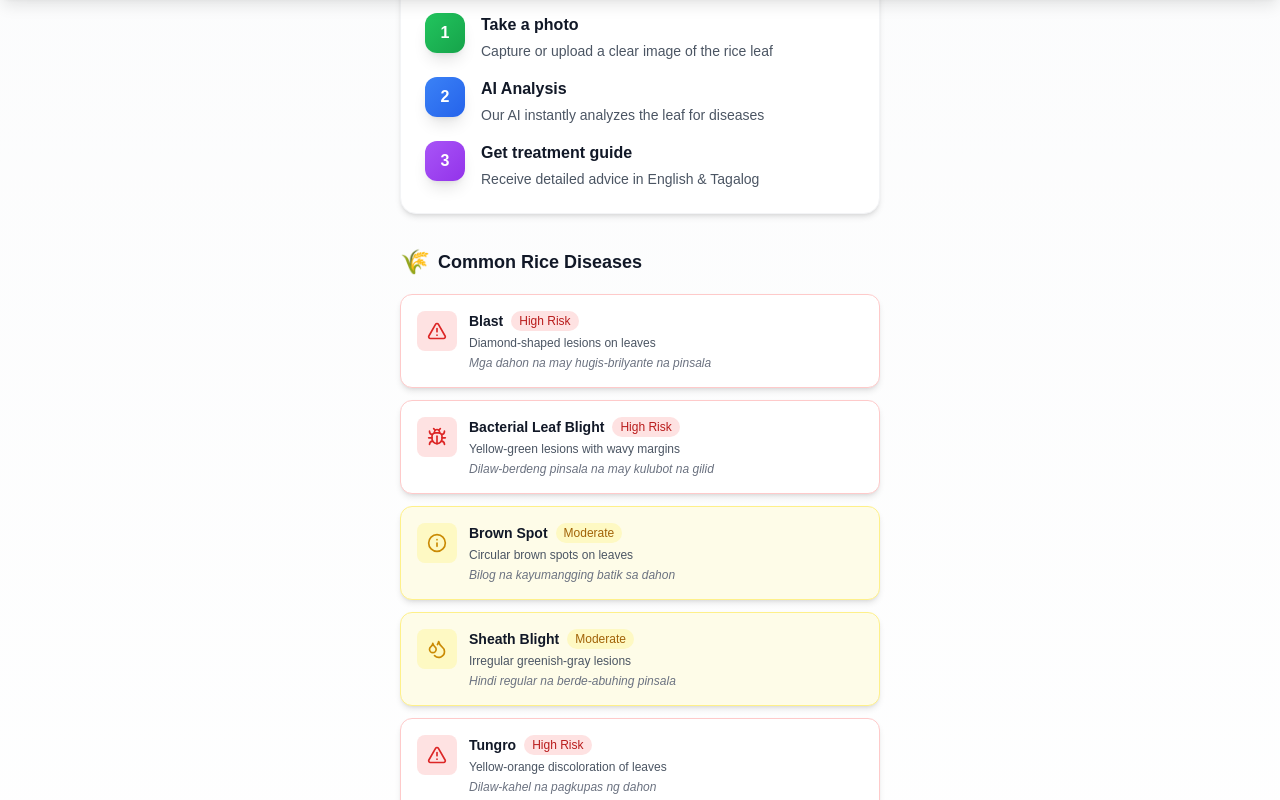
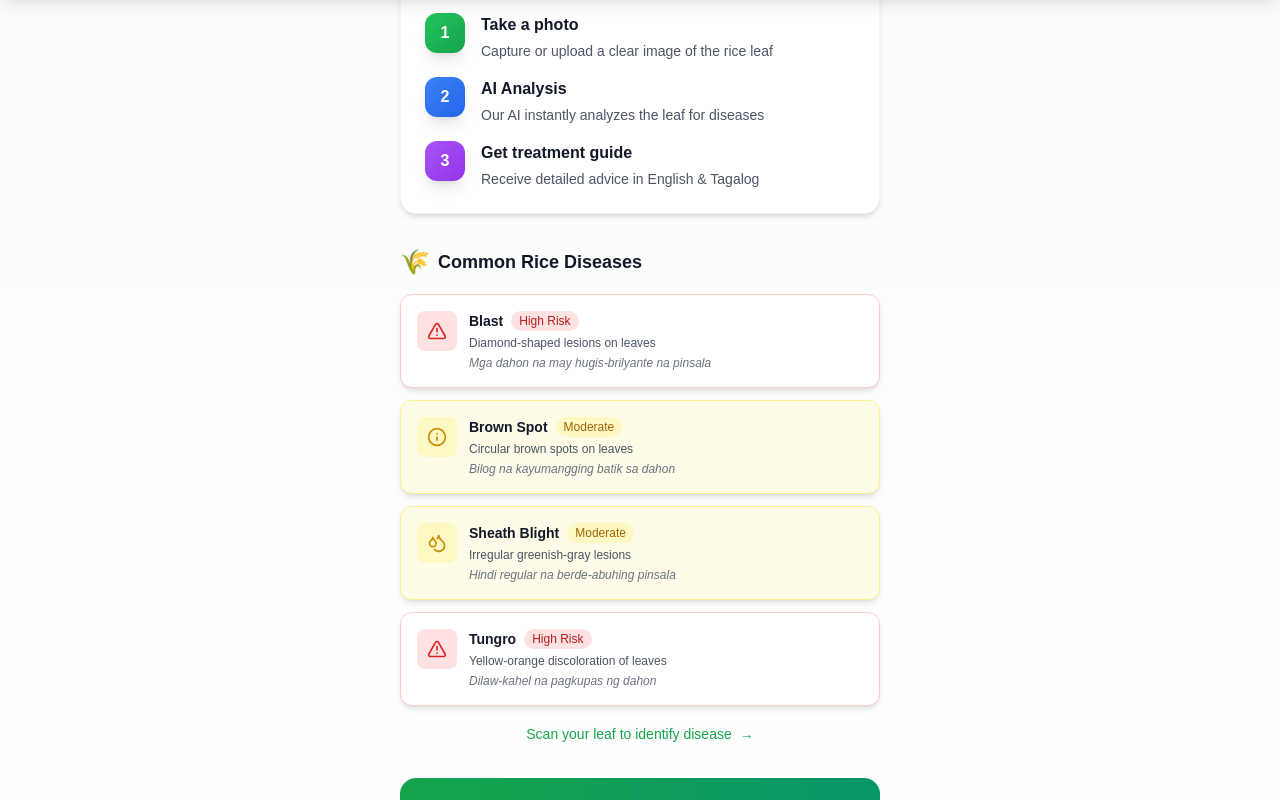
Before and after one commit to sleep-deepfried/PalAI, a Next.js app in the folder apps/palai/: page / in a window 1280 px wide. Shown: the part 802-1602 px from the top of the page. Built offline with nearby package versions, Linux system fonts and the light colour scheme.

Commit message:
Remove Bacterial Leaf Blight entry from diseases list in page.tsx

```diff
--- a/apps/palai/src/app/page.tsx
+++ b/apps/palai/src/app/page.tsx
@@ -10,15 +10,6 @@ const diseases = [
     descriptionTl: 'Mga dahon na may hugis-brilyante na pinsala',
     severity: 'HIGH' as const,
     icon: AlertTriangle,
-  },
-  {
-    id: 'BACTERIAL_LEAF_BLIGHT',
-    name: 'Bacterial Leaf Blight',
-    nameTl: 'Bacterial Leaf Blight',
-    description: 'Yellow-green lesions with wavy margins',
-    descriptionTl: 'Dilaw-berdeng pinsala na may kulubot na gilid',
-    severity: 'HIGH' as const,
-    icon: Bug,
   },
   {
     id: 'BROWN_SPOT',
```
